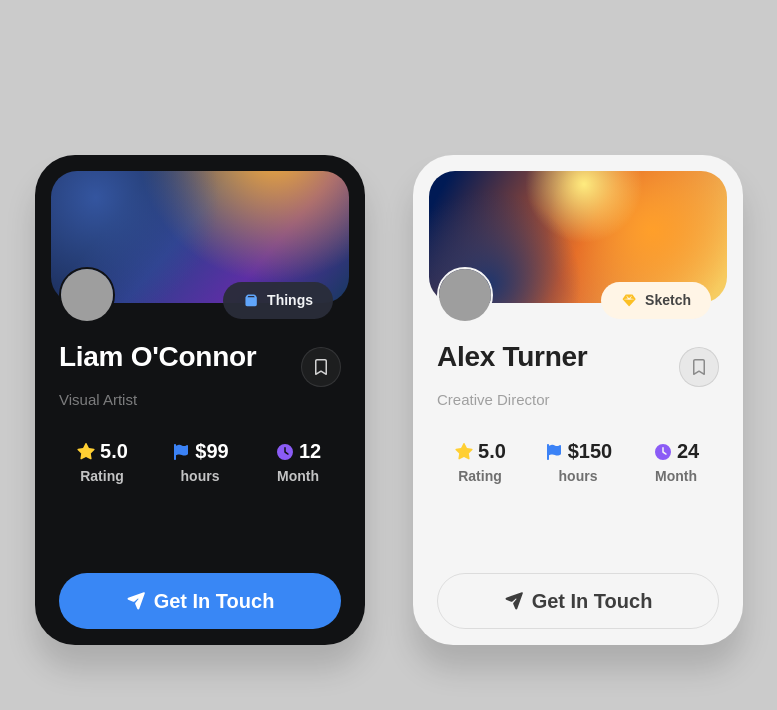
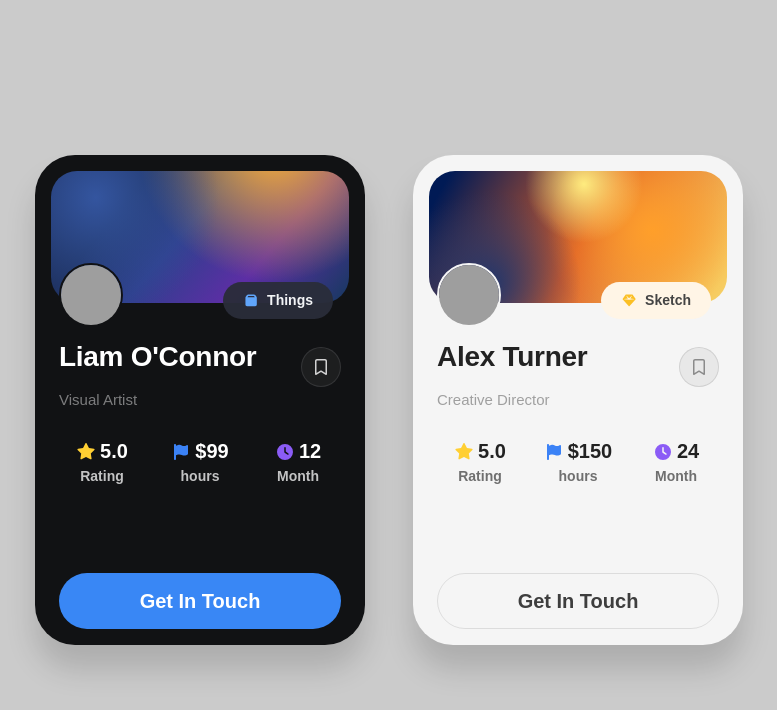
Before and after one commit to nicodelgaaado/Taller-Practico-Tailwind, a Next.js app: page / in a window 1280 px wide. Shown: the top 710 px of the page, without its empty margins (251-1028 px from the left). Built offline with nearby package versions, Linux system fonts and the light colour scheme; grey boxes are pictures that could not be loaded.

Commit message:
adjustment

```diff
--- a/app/page.tsx
+++ b/app/page.tsx
@@ -4,7 +4,6 @@ import {
   faClock,
   faFlag,
   faGem,
-  faPaperPlane,
   faStar,
 } from "@fortawesome/free-solid-svg-icons";
 import { FontAwesomeIcon } from "@fortawesome/react-fontawesome";
@@ -73,7 +72,7 @@ export default function Home() {
             <div className="relative flex flex-1 flex-col px-2 pt-10">
               <div
                 className={[
-                  "absolute -top-9 left-2 h-14 w-14 overflow-hidden rounded-full border-2",
+                  "absolute -top-10 left-2 h-16 w-16 overflow-hidden rounded-full border-2",
                   card.dark ? "border-[#111214]" : "border-[#f5f5f5]",
                 ].join(" ")}
               >
@@ -172,7 +171,6 @@ export default function Home() {
                     : "border border-black/10 bg-transparent text-black/75",
                 ].join(" ")}
               >
-                <FontAwesomeIcon icon={faPaperPlane} className="text-[16px]" />
                 Get In Touch
               </button>
             </div>
```
